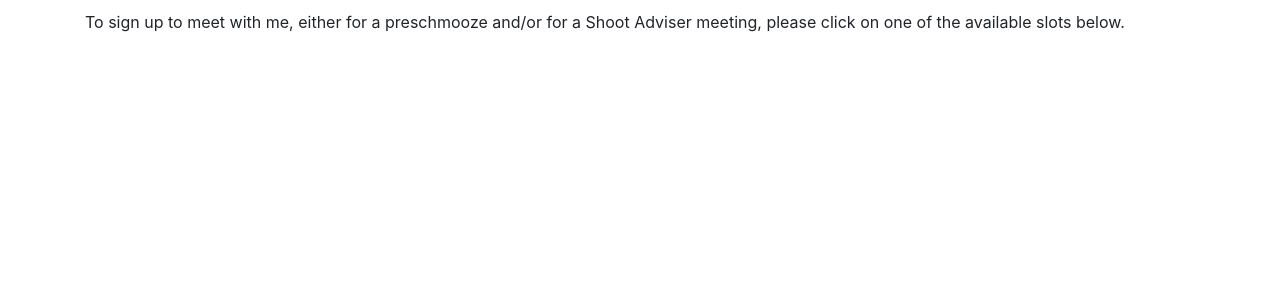
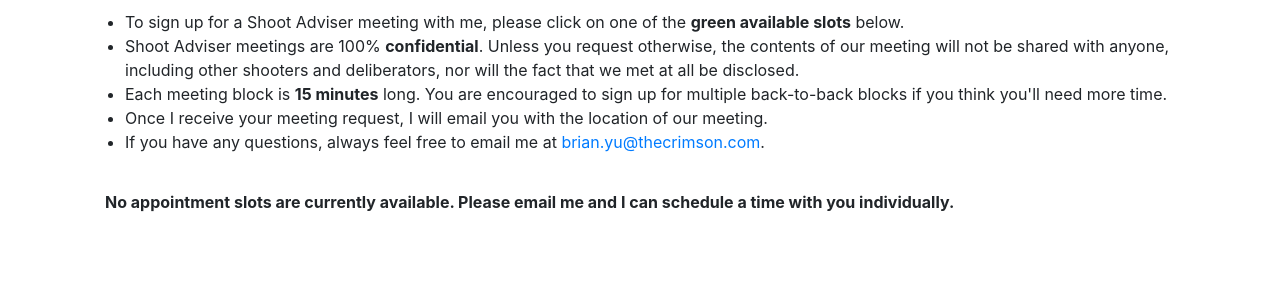
Before and after one commit to brianyu28/shoot, a Flask app: page / in a window 1280 px wide. Shown: the part 56-356 px from the top of the page. Run offline with Flask 2, Linux system fonts and the light colour scheme; data that the repository does not hold is empty; some libraries are stand-ins or nearby versions.

Commit message:
Instructions

```diff
--- a/templates/index.html
+++ b/templates/index.html
@@ -3,6 +3,7 @@
     <head>
         <link rel="stylesheet" href="https://stackpath.bootstrapcdn.com/bootstrap/4.1.3/css/bootstrap.min.css" integrity="sha384-MCw98/SFnGE8fJT3GXwEOngsV7Zt27NXFoaoApmYm81iuXoPkFOJwJ8ERdknLPMO" crossorigin="anonymous">
         <link rel="stylesheet" href="{{ url_for('static', filename='styles.css') }}" />
+        <meta name="viewport" content="width=device-width, initial-scale=1.0">
         <title>Shoot Meetings: Brian Yu</title>
         <script src="https://code.jquery.com/jquery-3.3.1.slim.min.js" integrity="sha384-q8i/X+965DzO0rT7abK41JStQIAqVgRVzpbzo5smXKp4YfRvH+8abtTE1Pi6jizo" crossorigin="anonymous"></script>
         <script src="https://stackpath.bootstrapcdn.com/bootstrap/4.1.3/js/bootstrap.min.js" integrity="sha384-ChfqqxuZUCnJSK3+MXmPNIyE6ZbWh2IMqE241rYiqJxyMiZ6OW/JmZQ5stwEULTy" crossorigin="anonymous"></script>
@@ -14,8 +15,27 @@
         </nav>
         <div class="container">
             <div class="instructions">
-                To sign up to meet with me, either for a preschmooze and/or for a Shoot Adviser meeting,
-                please click on one of the available slots below.
+                <ul>
+                    <li>
+                        To sign up for a Shoot Adviser meeting with me, <!-- either for a preschmooze and/or for a Shoot Adviser meeting, -->
+                        please click on one of the <b>green available slots</b> below.
+                    </li>
+                    <li>
+                        Shoot Adviser meetings are 100% <b>confidential</b>. Unless you request otherwise, the contents of our meeting
+                        will not be shared with anyone, including other shooters and deliberators, nor will the fact that we met at all
+                        be disclosed.
+                    </li>
+                    <li>
+                        Each meeting block is <b>15 minutes</b> long.
+                        You are encouraged to sign up for multiple back-to-back blocks if you think you'll need more time.
+                    </li>
+                    <li>
+                        Once I receive your meeting request, I will email you with the location of our meeting.
+                    </li>
+                    <li>
+                        If you have any questions, always feel free to email me at <a href="mailto:brian.yu@thecrimson.com">brian.yu@thecrimson.com</a>.
+                    </li>
+                </ul>
             </div>
             <div id="appt-confirm" class="alert alert-primary" style="display:none;" role="alert">
                 You have successfully signed up for an appointment at <span id="appt-confirm-time">TIME</span>.
@@ -26,6 +46,8 @@
                            data-id="{{ appointment.id }}" data-time="{{ appointment.time | format_time }}">
                         {{ appointment.time | format_time }}
                     </div>
+                {% else %}
+                    <b>No appointment slots are currently available. Please email me and I can schedule a time with you individually.</b>
                 {% endfor %}
             </div>
         </div>
```
